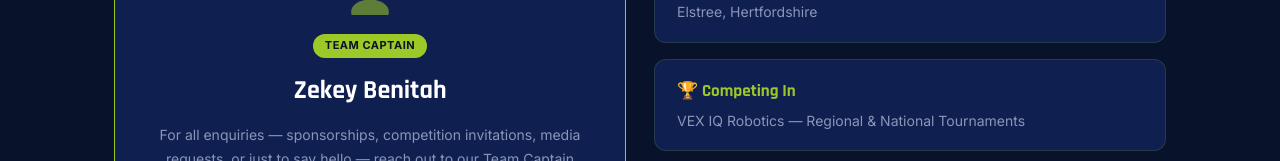
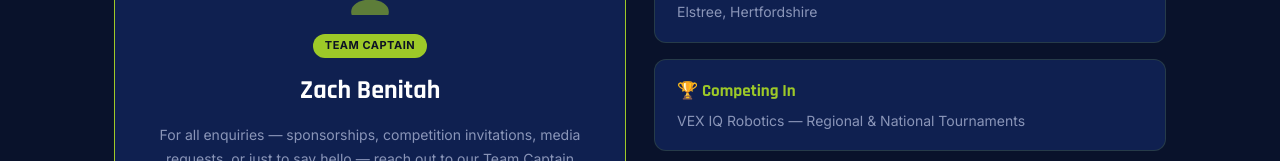
Before and after one commit to danuw/habs-vortex, a React (Vite) app: page /contact in a window 1280 px wide. Shown: the part 454-615 px from the top of the page. Built offline with nearby package versions, Linux system fonts and the light colour scheme.

Commit message:
Updated Contact.tsx

```diff
--- a/src/pages/Contact.tsx
+++ b/src/pages/Contact.tsx
@@ -21,7 +21,7 @@ export default function Contact() {
               </svg>
             </div>
             <span className="contact-role-badge">Team Captain</span>
-            <h3>Zekey Benitah</h3>
+            <h3>Zach Benitah</h3>
             <p>
               For all enquiries &mdash; sponsorships, competition invitations, media requests,
               or just to say hello &mdash; reach out to our Team Captain directly.
--- a/src/pages/Team.tsx
+++ b/src/pages/Team.tsx
@@ -1,5 +1,5 @@
 const MEMBERS = [
-  { name: 'Zekey Benitah',   role: 'Team Captain',              photo: null },
+  { name: 'Zach Benitah',   role: 'Team Captain',              photo: null },
   { name: 'Alex Morgan',    role: 'Builder',                    photo: null },
   { name: 'Jamie Ellis',    role: 'Builder',                    photo: null },
   { name: 'Sam Patel',      role: 'Coder',                     photo: null },
```
Also changed, not shown: 2 other files (tests, documents, lock files or other folders).
